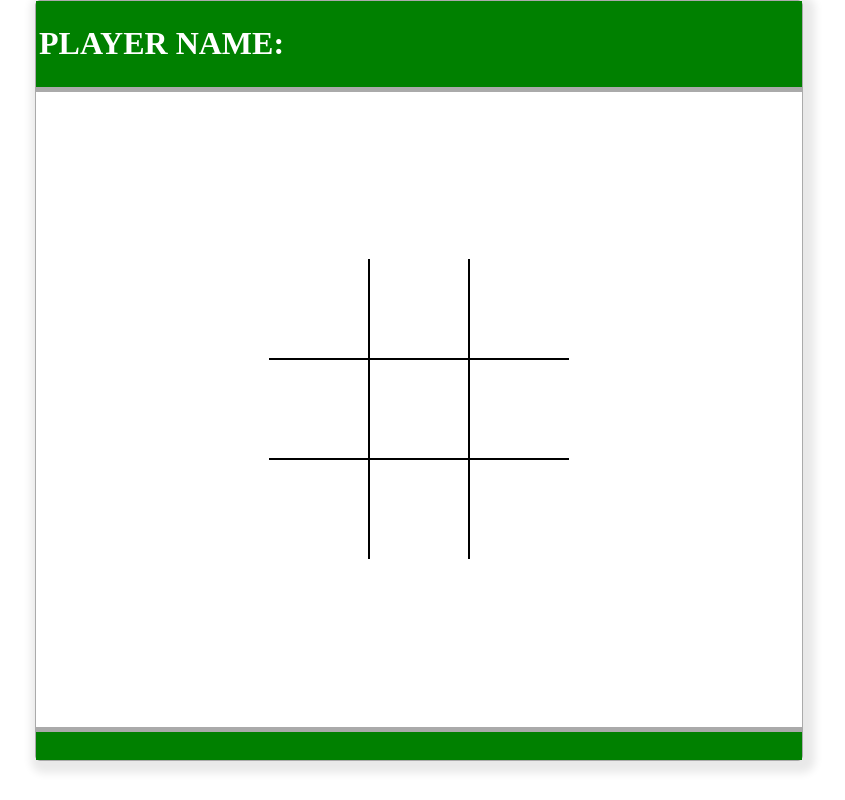
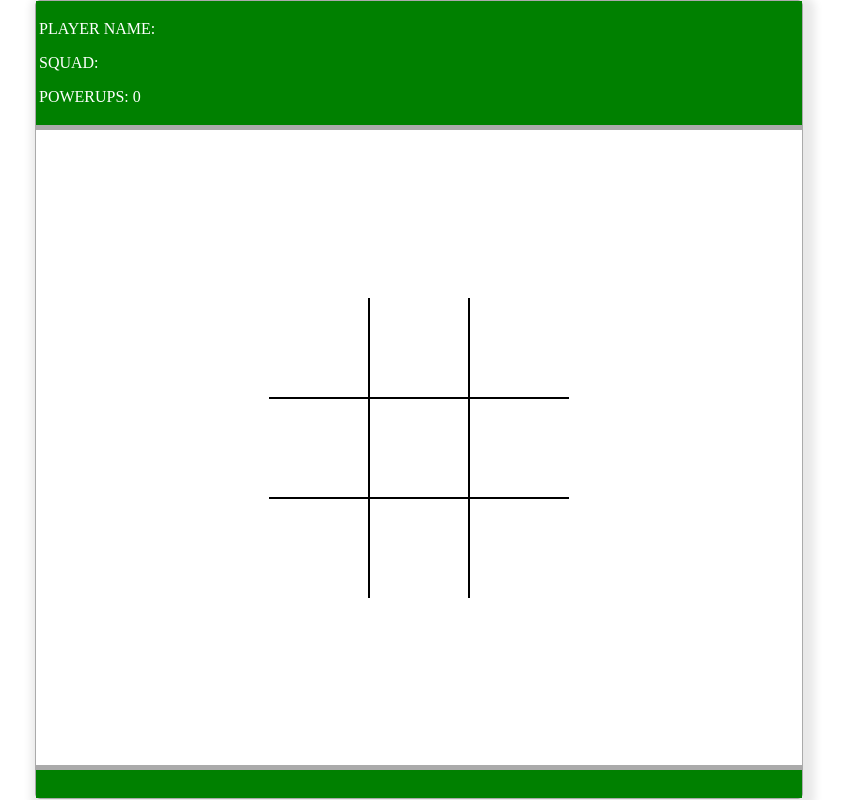
Before and after one commit to rethramos/stdiscm-mco2, a website: page public/html/index.html in a window 1280 px wide. Shown: the whole page, without its empty margins (221-1066 px from the left). Drawn offline with nearby package versions, Linux system fonts and the light colour scheme; no server answers.

Commit message:
show player details in game page

```diff
--- a/public/html/index.html
+++ b/public/html/index.html
@@ -16,7 +16,9 @@
   <body>
     <div class="container">
       <div class="header">
-        <h1 class="game-title">Player Name:</h1>
+        <p class="game-title">Player Name: <span id="username"></span></p>
+        <p>Squad: <span id="squad"></span></p>
+        <p>Powerups: <span id="powerups"></span></p>
       </div>
       <div class="body">
         <div class="board" id="board">
--- a/public/js/script.js
+++ b/public/js/script.js
@@ -28,6 +28,14 @@ const player = {
   boardId: sessionStorage.getItem("boardId"),
   sessionId: null,
 };
+
+const usernameSpan = document.getElementById("username");
+const squadSpan = document.getElementById("squad");
+const powerupsSpan = document.getElementById("powerups");
+
+usernameSpan.innerText = player.username;
+squadSpan.innerText = sessionStorage.getItem("squad");
+powerupsSpan.innerText = 0;
 
 board.classList.add(player.piece == PIECES.X ? X_CLASS : CIRCLE_CLASS);
 
```
